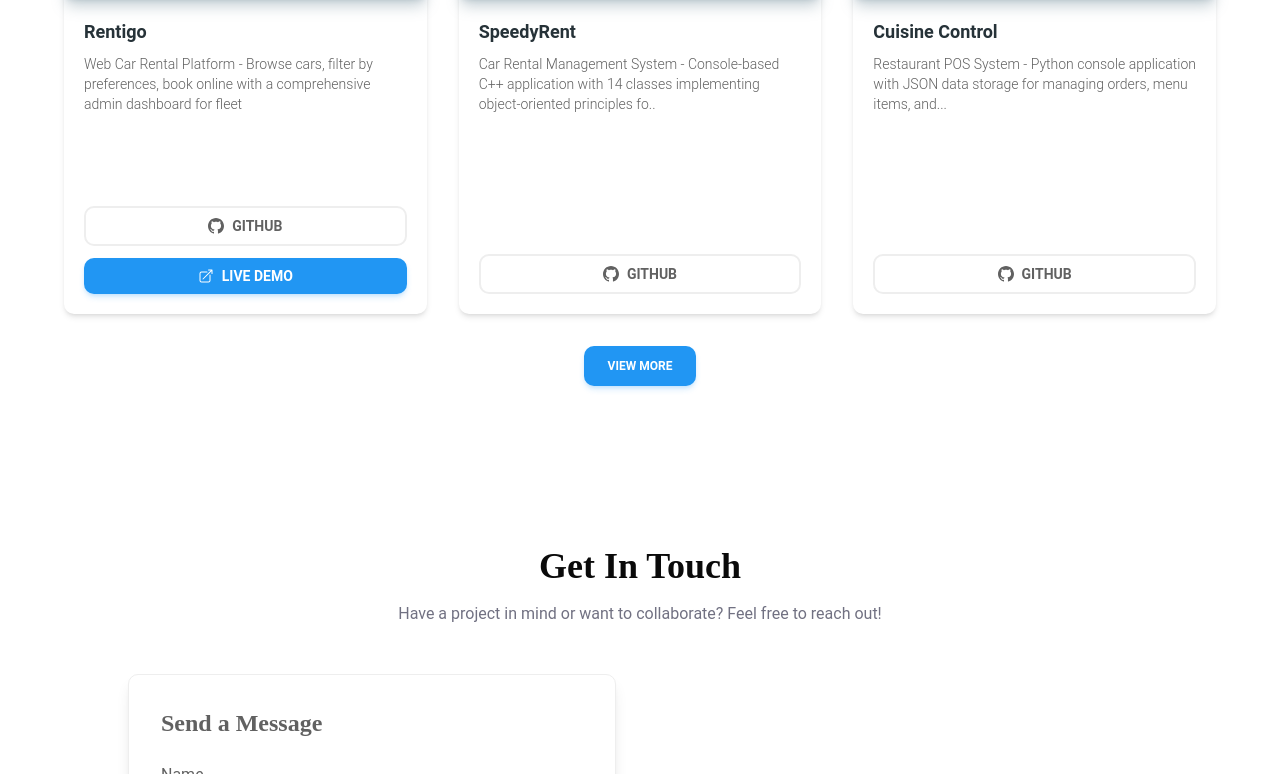
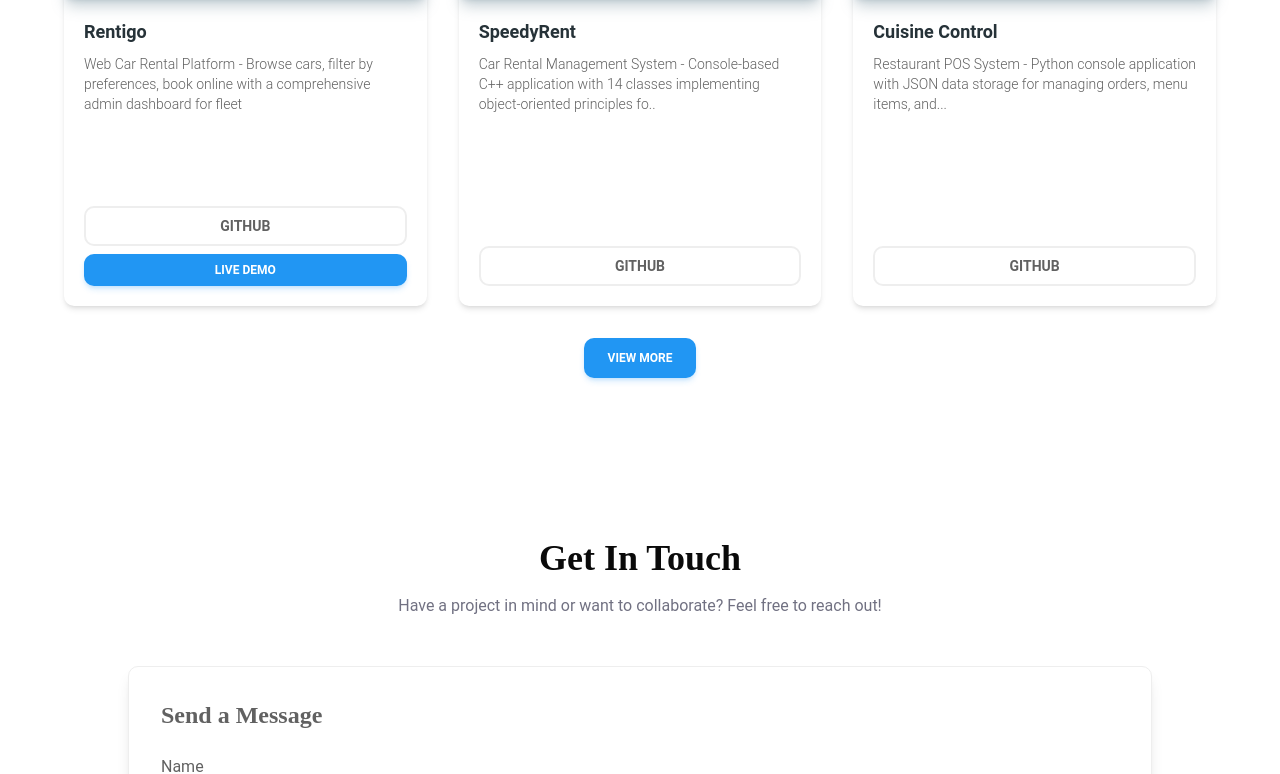
Before and after one commit to Elgazar2005/portofilio, a React (Vite) app: page / in a window 1280 px wide. Shown: the part 2026-2800 px from the top of the page. Built offline with nearby package versions, Linux system fonts and the light colour scheme.

Commit message:
add new photo

```diff
--- a/src/components/Contact/Contact.jsx
+++ b/src/components/Contact/Contact.jsx
@@ -37,7 +37,7 @@ function Contact() {
         <p className="text-center text-light-muted-foreground dark:text-dark-muted-foreground mb-12 max-w-2xl mx-auto">
           Have a project in mind or want to collaborate? Feel free to reach out!
         </p>
-        <div className="grid md:grid-cols-2 gap-12 max-w-5xl mx-auto">
+        <div className="grid  gap-12 max-w-5xl mx-auto ">
           <Card className="bg-card dark:bg-card p-8 rounded-lg shadow-lg border border-border">
             <h3 className="font-['Poppins'] font-semibold text-2xl mb-6 text-foreground">
               Send a Message
--- a/src/components/Hero/Hero.jsx
+++ b/src/components/Hero/Hero.jsx
@@ -1,5 +1,5 @@
 import React from "react";
-import hero from "../../assets/hero.png";
+import hero from "../../assets/hero.jpeg";
 
 function Hero() {
   const scrollToProjects = () => {
@@ -70,7 +70,7 @@ function Hero() {
               <img
                 src={hero}
                 alt="Omar Elgazar"
-                className="relative w-72 h-72 md:w-96 md:h-96 lg:w-[420px] lg:h-[420px] rounded-full object-cover object-top border-8 border-background shadow-2xl z-10"
+                className="relative w-72 h-72 md:w-96 md:h-96 lg:w-[500px] lg:h-[510px] rounded-full object-cover object-top border-8 border-background shadow-2xl z-10"
               />
               <div className="absolute -inset-2 border-4 border-primary/30 rounded-full animate-pulse"></div>
             </div>
--- a/src/components/Projects/Project.jsx
+++ b/src/components/Projects/Project.jsx
@@ -83,45 +83,23 @@ function Project() {
               </CardBody>
 
               {/* Card Footer */}
-              <CardFooter className="pt-0 px-4 sm:px-5 pb-4 sm:pb-5 flex flex-wrap gap-2 sm:gap-3 shrink-0">
+<CardFooter className="pt-0 px-4 sm:px-5 pb-4 sm:pb-5 flex flex-col gap-2 shrink-0">
   <Button
     size="sm"
-                  fullWidth
     variant="outlined"
     onClick={() => window.open(project.github, "_blank")}
     className="flex items-center justify-center gap-2 bg-transparent border-2 border-primary text-primary px-4 py-2 rounded-lg hover:bg-primary hover:text-primary-foreground transition-all transform hover:scale-105 dark:text-white text-xs sm:text-sm"
   >
-                  <svg
-                    xmlns="http://www.w3.org/2000/svg"
-                    viewBox="0 0 24 24"
-                    fill="currentColor"
-                    className="h-4 w-4"
-                  >
-                    <path d="M12 0C5.37 0 0 5.37 0 12c0 5.3 3.438 9.8 8.205 11.385.6.113.82-.258.82-.577 0-.285-.01-1.04-.015-2.04-3.338.724-4.042-1.61-4.042-1.61-.546-1.385-1.335-1.755-1.335-1.755-1.087-.744.084-.729.084-.729 1.205.084 1.838 1.236 1.838 1.236 1.07 1.835 2.809 1.305 3.495.998.108-.776.417-1.305.76-1.605-2.665-.3-5.466-1.332-5.466-5.93 0-1.31.465-2.38 1.235-3.22-.135-.303-.54-1.523.105-3.176 0 0 1.005-.322 3.3 1.23.96-.267 1.98-.399 3-.405 1.02.006 2.04.138 3 .405 2.28-1.552 3.285-1.23 3.285-1.23.645 1.653.24 2.873.12 3.176.765.84 1.23 1.91 1.23 3.22 0 4.61-2.805 5.625-5.475 5.92.42.36.81 1.096.81 2.22 0 1.606-.015 2.896-.015 3.286 0 .315.21.69.825.57C20.565 21.795 24 17.295 24 12c0-6.63-5.37-12-12-12z" />
-                  </svg>
     GitHub
   </Button>
 
-                {project.demo && (
+  {project.demo && project.demo !== "" && (
     <Button
       size="sm"
-                    fullWidth
       color="blue"
       onClick={() => window.open(project.demo, "_blank")}
-                    className="flex items-center justify-center gap-2 text-xs sm:text-sm"
+      className="w-full flex items-center justify-center gap-2 ..."
     >
-                    <svg
-                      xmlns="http://www.w3.org/2000/svg"
-                      viewBox="0 0 24 24"
-                      fill="currentColor"
-                      className="h-4 w-4"
-                    >
-                      <path
-                        fillRule="evenodd"
-                        d="M15.75 2.25H21a.75.75 0 01.75.75v5.25a.75.75 0 01-1.5 0V4.81L8.03 17.03a.75.75 0 01-1.06-1.06L19.19 3.75h-3.44a.75.75 0 010-1.5zm-10.5 4.5a1.5 1.5 0 00-1.5 1.5v10.5a1.5 1.5 0 001.5 1.5h10.5a1.5 1.5 0 001.5-1.5V10.5a.75.75 0 011.5 0v8.25a3 3 0 01-3 3H5.25a3 3 0 01-3-3V8.25a3 3 0 013-3H13.5a.75.75 0 010 1.5H5.25z"
-                        clipRule="evenodd"
-                      />
-                    </svg>
       Live Demo
     </Button>
   )}
```
Also changed, not shown: public/hero.png (renamed from src/assets/hero.png), src/assets/hero.jpeg (added). Lines whose indentation alone changed are shown as unchanged.
